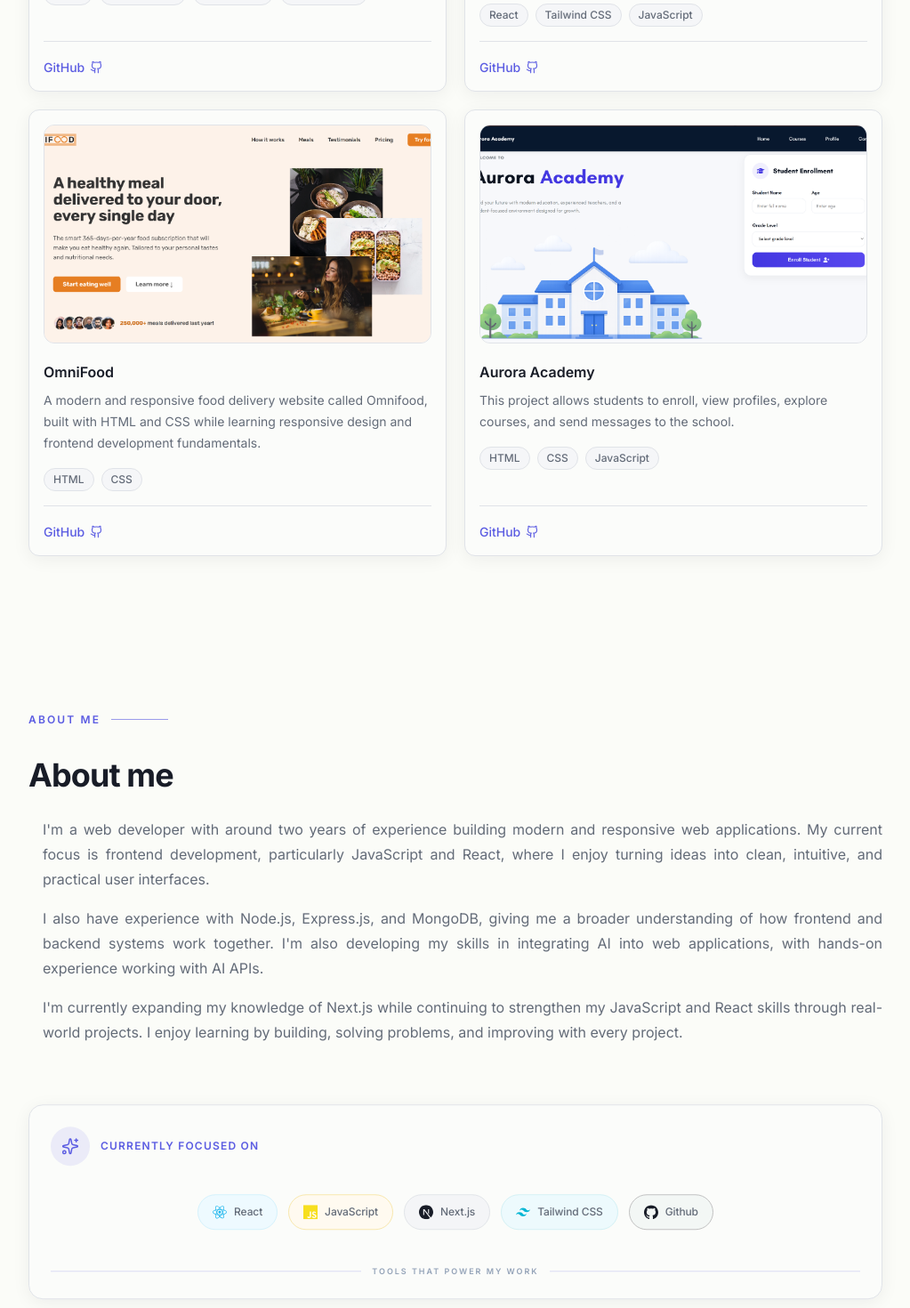
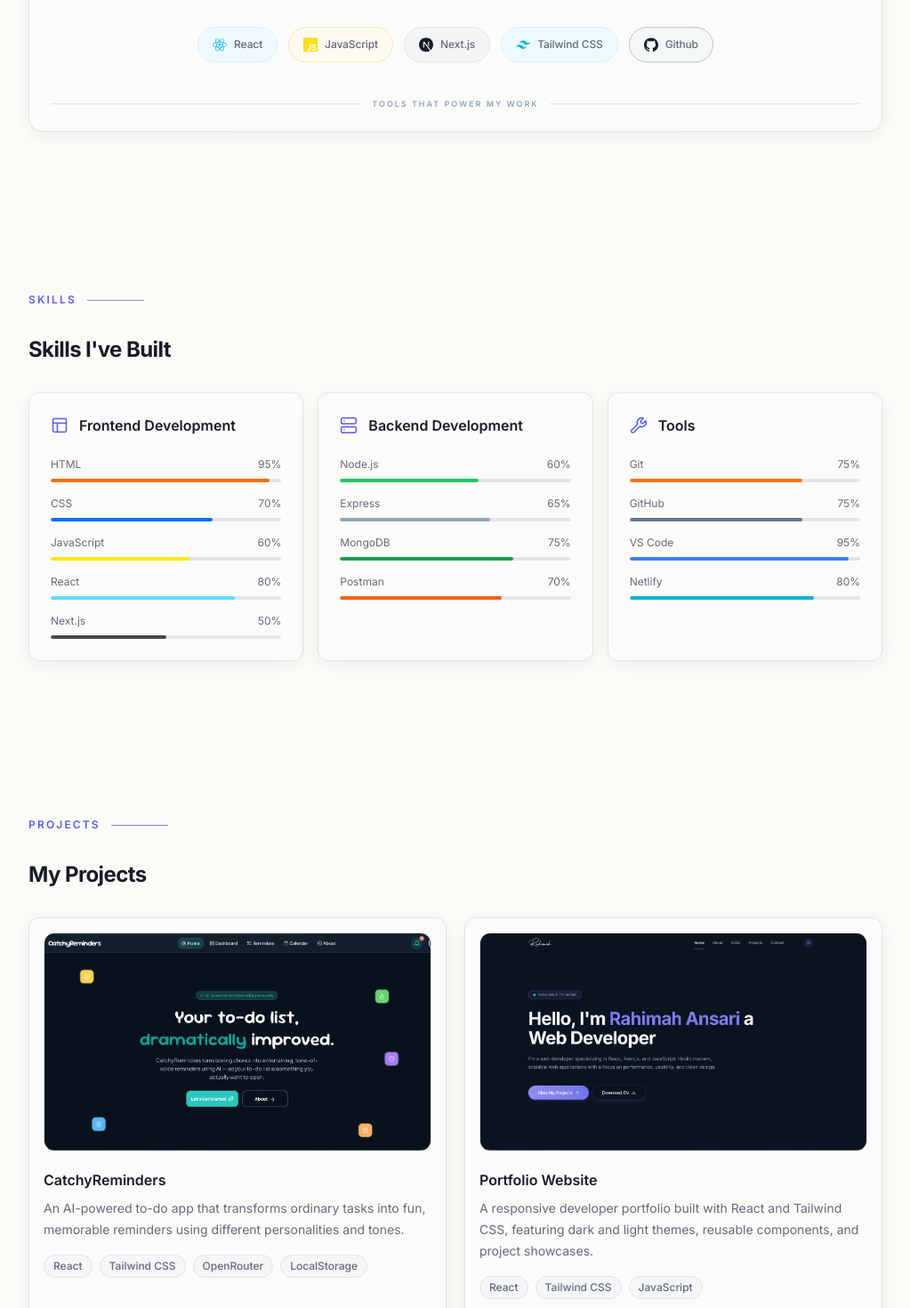
Before and after one commit to Rahimah-98/portfolio, a React (Vite) app: page / in a window 1280 px wide. Shown: the part 1240-2710 px from the top of the page at 89% size, without its empty margins (128-1151 px from the left). Built offline with nearby package versions, Linux system fonts and the light colour scheme.

Commit message:
a tiny change on navigation

```diff
--- a/src/App.jsx
+++ b/src/App.jsx
@@ -21,15 +21,15 @@
       </Reveal>
 
       <Reveal delay={100}>
-        <Projects />
-      </Reveal>
-
-      <Reveal delay={100}>
         <About />
       </Reveal>
 
       <Reveal delay={100}>
         <Skills />
+      </Reveal>
+
+      <Reveal delay={100}>
+        <Projects />
       </Reveal>
 
       <Reveal delay={100}>
```
